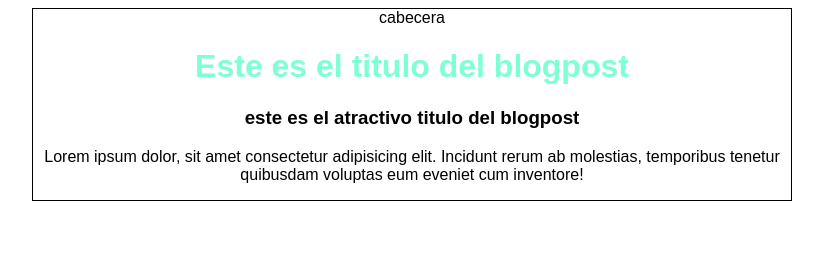
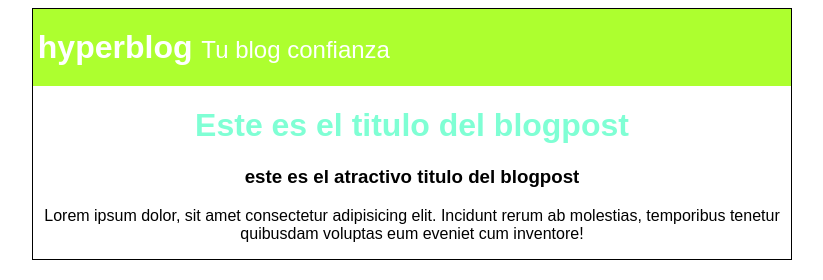
Before and after one commit to Juliancho2/juliancho2000, a plain HTML site: page index.html in a window 1280 px wide. Shown: the whole page, without its empty margins (228-1051 px from the left). Drawn offline with Linux system fonts and the light colour scheme.

Commit message:
Finalizada la cabecera

```diff
--- a/index.html
+++ b/index.html
@@ -11,7 +11,7 @@
 
     <div class="post">
         <div id="cabecera">
-            cabecera
+            hyperblog <span>Tu blog confianza</span>
 
         </div>
         <header>
--- a/style.css
+++ b/style.css
@@ -11,3 +11,15 @@ body{
 .post h1{
     color: aquamarine;
 }
+#cabecera{
+    background: greenyellow;
+    color: #fff;
+    font-weight: bold;
+    text-align: start;
+    padding: 20px 5px;
+    font-size: 2rem;
+}
+#cabecera span{
+    font-weight: normal;
+    font-size: 1.5rem;
+}
```
